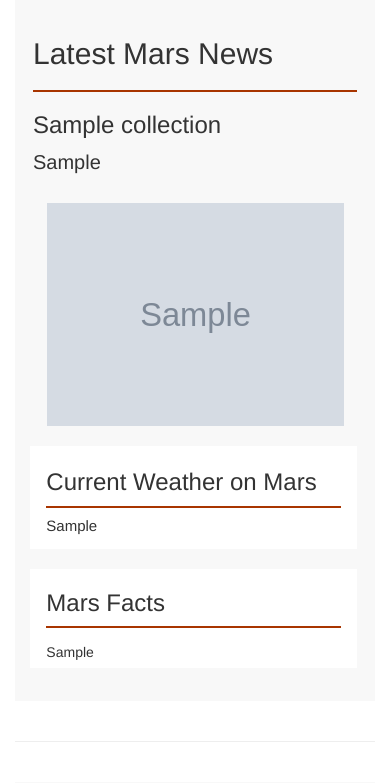
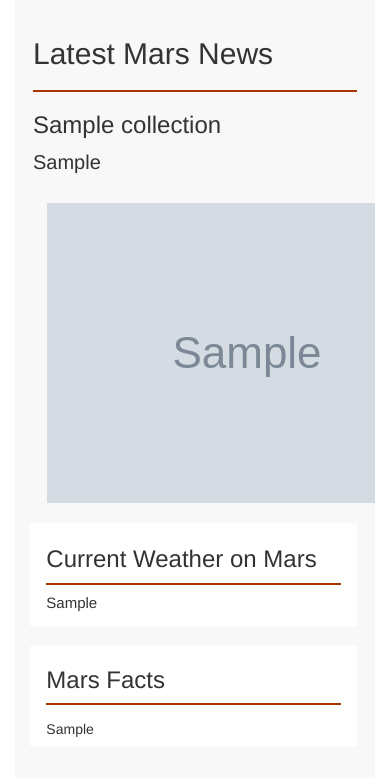
Before and after one commit to cemoga/web-scraping-challenge, a Flask app: page / in a window 390 px wide. Shown: the part 297-1080 px from the top of the page. Run offline with Flask 2, Linux system fonts and the light colour scheme; grey boxes marked "Sample" are stand-in pictures; a database or web service that is not in the repository returns one stand-in record (values such as "Sample title"); some libraries are stand-ins or nearby versions.

Commit message:
Final Styling html

```diff
--- a/Missions_to_Mars/scrape_mars.py
+++ b/Missions_to_Mars/scrape_mars.py
@@ -217,10 +217,10 @@ def scrape():
 
             # Get the image URL of the high resolution URL
             # For getting the Original .tif
-            link_son = soup.find("a", text="Original")['href']
+            #link_son = soup.find("a", text="Original")['href']
 
             # For getting the Sample .jpg
-            #link_son = soup.find("a", text="Sample")['href']
+            link_son = soup.find("a", text="Sample")['href']
 
             # Print results only if title, price, and link are available
             if (title and link_parent):
--- a/Missions_to_Mars/templates/index.html
+++ b/Missions_to_Mars/templates/index.html
@@ -53,8 +53,8 @@
                 <h3>{{mars_data.news_title}}</h3>
                 <p>{{mars_data.news_p}}</p>
               </div>
-              <div class="col-md-7">
-                <img class="align-self-center" src="{{mars_data.featured_image_url}}" alt="Featured Mars Image" style="max-width:100%; height:auto; padding: 5%; ">
+              <div class="col-md-7" style="overflow:hidden; ">
+                <img class="img-fluid" src="{{mars_data.featured_image_url}}" alt="Featured Mars Image" style="max-height:650px; max-width: auto; padding: 5%; ">
               </div>
               <div class="col-md-5" style="padding-right: 5%; padding-top: 1%;">
                   <div lass="col-12" style="border-color: black; border: 1px; background-color: white; padding: 5%; padding-top: 1%; padding-bottom: 1%">
```
